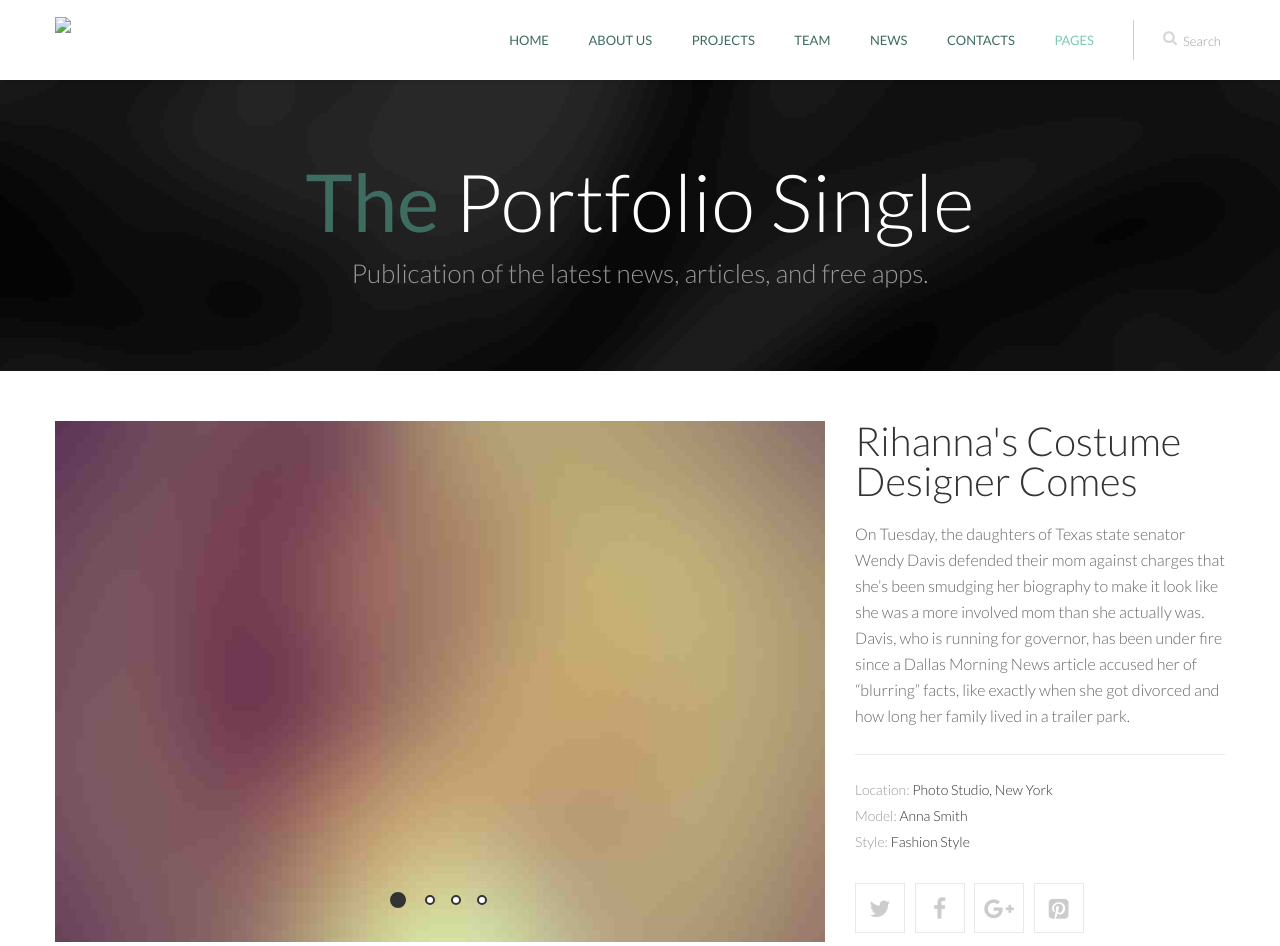
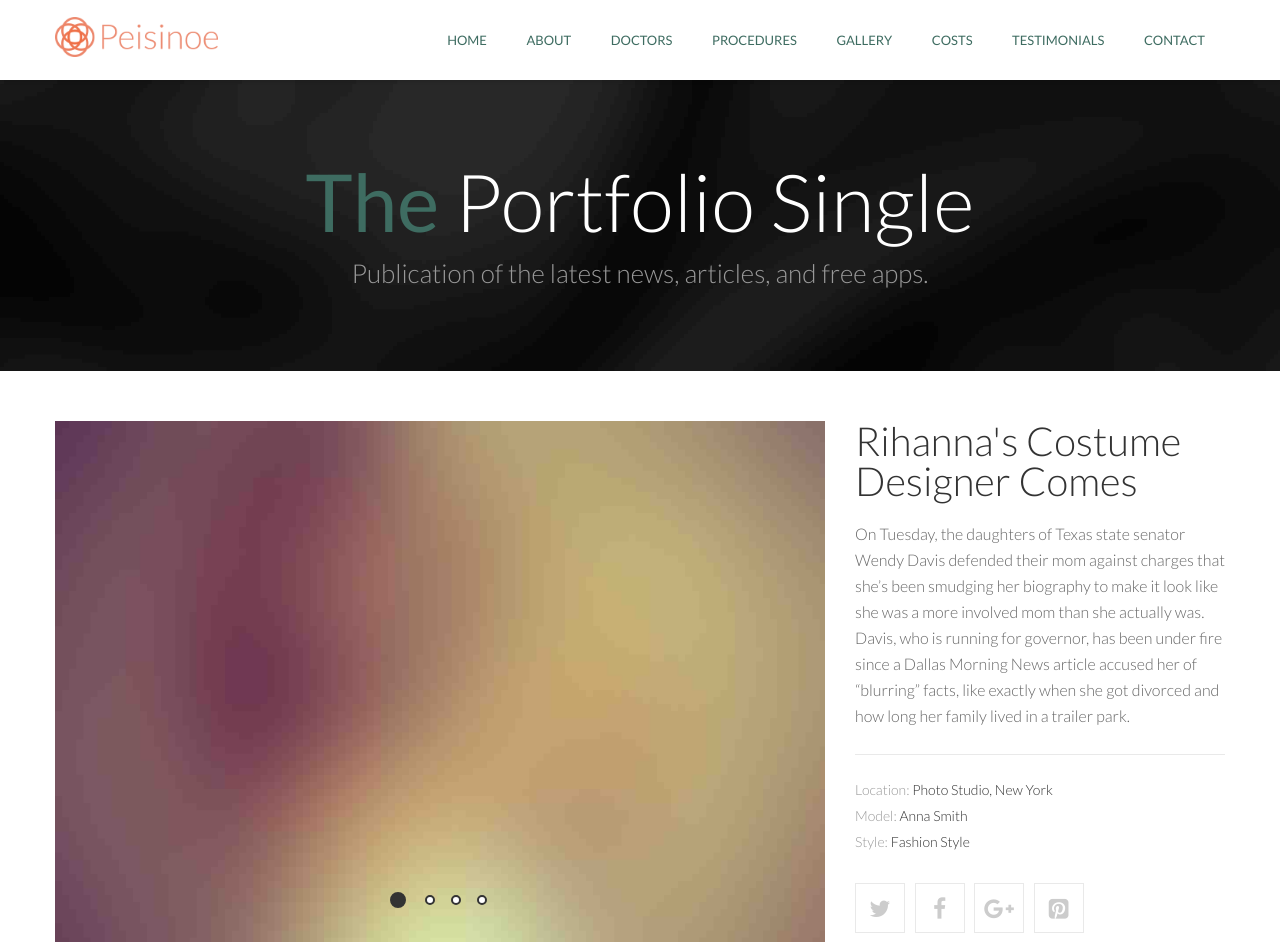
Before and after one commit to cbolorinos/lotustemplate3, a plain HTML site: page doctor.html in a window 1280 px wide. Shown: the top 946 px of the page. Drawn offline with Linux system fonts and the light colour scheme.

Commit message:
done for now

```diff
--- a/portfolio-post.html
+++ b/doctor.html
@@ -3,7 +3,7 @@
 <head>
 
 	<meta charset="utf-8">
-	<title>White | responsive bootstrap3 html5 one page template</title>
+	<title>Doctors | Ricky Baker</title>
     <meta name="viewport" content="width=device-width, initial-scale=1.0">
 	<meta name="description" content="">
 	<meta name="author" content="">
@@ -57,34 +57,34 @@
 
 					<!-- LOGO -->
 					<div class="logo pull-left">
-						<a href="index.html" ><img src="logo.png"></a>
+						<a href="index.html" class="logo"><img src="images/logo.png"></a>
 					</div><!-- //LOGO -->
-
-					<!-- SEARCH FORM -->
-					<div id="search-form" class="pull-right">
-						<form method="get" action="#">
-							<input type="text" name="Search" value="Search" onFocus="if (this.value == 'Search') this.value = '';" onBlur="if (this.value == '') this.value = 'Search';" />
-						</form>
-					</div><!-- SEARCH FORM -->
-
 					<!-- MENU -->
 					<div class="pull-right">
 						<nav class="navmenu center">
 							<ul>
 								<li class="first scroll_btn"><a href="index.html">Home</a></li>
-								<li class="scroll_btn"><a href="index.html#about">About Us</a></li>
-								<li class="scroll_btn"><a href="index.html#projects">Projects</a></li>
-								<li class="scroll_btn"><a href="index.html#team">Team</a></li>
-								<li class="scroll_btn"><a href="index.html#news">News</a></li>
-								<li class="scroll_btn last"><a href="index.html#contacts">Contacts</a></li>
-								<li class="sub-menu active">
-									<a href="javascript:void(0);">Pages</a>
+								<li class="scroll_btn"><a href="index.html#about">About</a></li>
+								<li class="sub-menu">
+									<a href="index.html#team" class="active">Doctors</a>
 									<ul>
-										<li><a href="blog.html">Blog</a></li>
-										<li><a href="blog-post.html">Blog Post</a></li>
-										<li class="active"><a href="portfolio-post.html">Portfolio Single Work</a></li>
+										<li><a href="doctor.html">Ricky Baker</a></li>
+										<li><a href="doctor.html">John Doe</a></li>
+										<li><a href="doctor.html">Staci Curtis</a></li>
 									</ul>
 								</li>
+								<li class="sub-menu">
+									<a href="index.html#procedures" >Procedures</a>
+									<ul>
+										<li><a href="procedure.html">Facelift</a></li>
+										<li><a href="procedure.html">Tummy Tuck</a></li>
+										<li><a href="procedure.html">Breast Augmentation</a></li>
+									</ul>
+								</li>
+								<li class="scroll_btn"><a href="index.html#gallery" >Gallery</a></li>
+								<li class="scroll_btn"><a href="index.html#costs" >Costs</a></li>
+								<li class="scroll_btn"><a href="index.html#testimonials" >Testimonials</a></li>
+								<li class="scroll_btn last"><a href="index.html#contacts" >Contact</a></li>
 							</ul>
 						</nav>
 					</div><!-- //MENU -->
```
